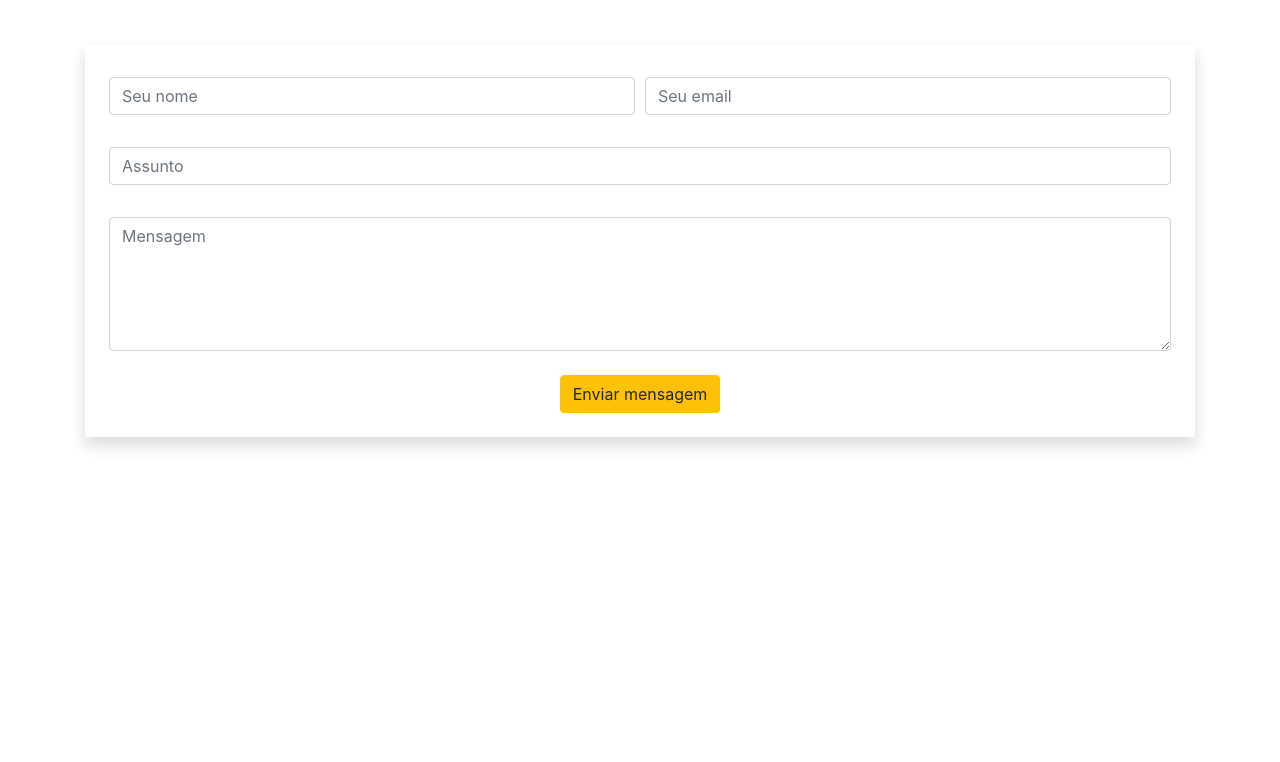
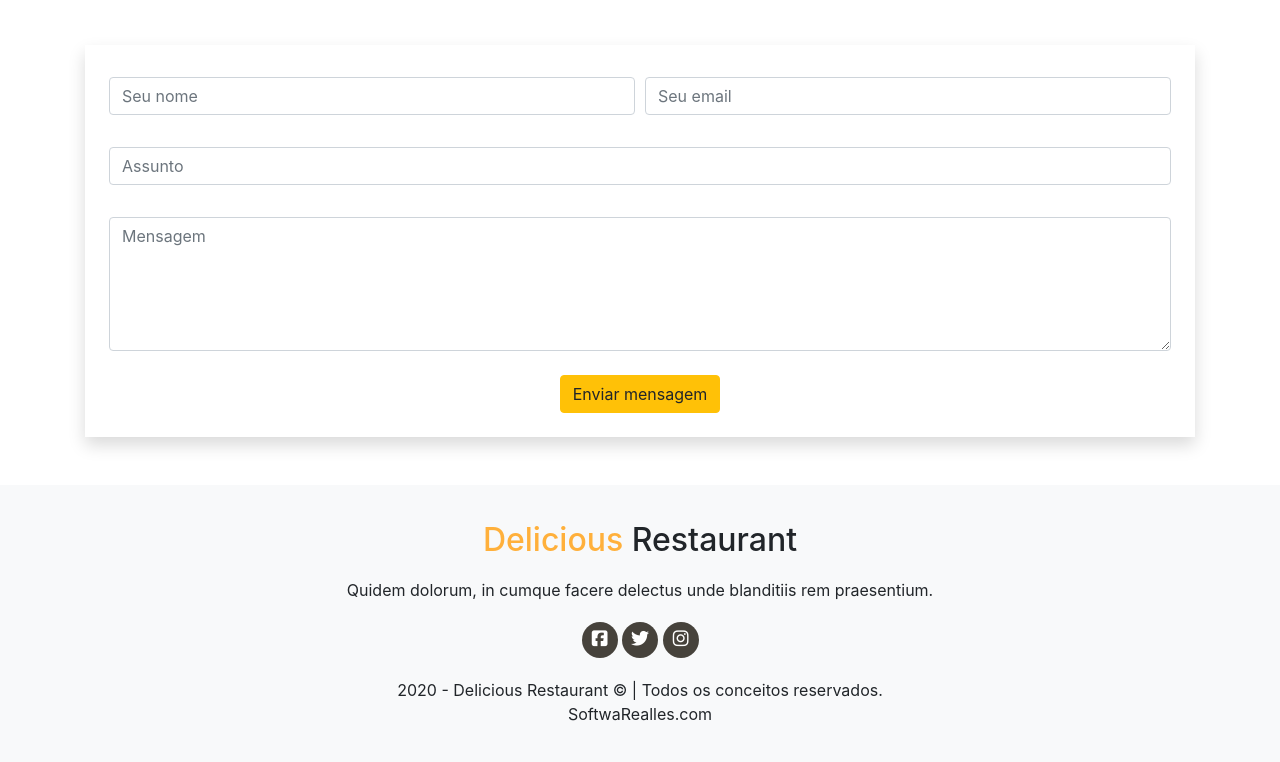
Before and after one commit to fsilva2016/delicious, a plain HTML site: page index.html in a window 1280 px wide. Shown: the part 5598-6360 px from the top of the page. Before the commit the page ends 6083 px from the top, so only its background shows below. Drawn offline with nearby package versions, Linux system fonts and the light colour scheme.

Commit message:
feature/footer

```diff
--- a/index.html
+++ b/index.html
@@ -689,6 +689,38 @@
         </div>
       </section>
       <!-- contact /-->
+
+      <!-- footer -->
+      <footer class="footer bg-light py-3">
+        <div class="container">
+          <div class="row">
+            <div class="col main-title">
+              <h2><span>Delicious</span> Restaurant</h2>
+              <p>
+                Quidem dolorum, in cumque facere delectus unde blanditiis rem praesentium.
+              </p>
+              <div class="social-footer">
+                <a href="https://facebook.com">
+                  <i class="fab fa-facebook-square"></i>
+                </a>
+                <a href="https://facebook.com">
+                  <i class="fab fa-twitter"></i>
+                </a>
+                <a href="https://facebook.com">
+                  <i class="fab fa-instagram"></i>
+                </a>
+              </div>
+              <p>
+                2020 - Delicious Restaurant &copy; | Todos os conceitos reservados.
+              </p>
+              <p>
+                SoftwaRealles.com
+              </p>
+            </div>
+          </div>
+        </div>
+      </footer>
+      <!-- footer /-->
       <script src="https://kit.fontawesome.com/65b3658ca8.js" crossorigin="anonymous"></script>
       <script src="https://code.jquery.com/jquery-3.3.1.slim.min.js" integrity="sha384-q8i/X+965DzO0rT7abK41JStQIAqVgRVzpbzo5smXKp4YfRvH+8abtTE1Pi6jizo" crossorigin="anonymous"></script>
       <script src="https://cdnjs.cloudflare.com/ajax/libs/popper.js/1.14.3/umd/popper.min.js" integrity="sha384-ZMP7rVo3mIykV+2+9J3UJ46jBk0WLaUAdn689aCwoqbBJiSnjAK/l8WvCWPIPm49" crossorigin="anonymous"></script>
--- a/scss/style.scss
+++ b/scss/style.scss
@@ -127,3 +127,21 @@
 .maps{
   padding: 0;
 }
+.social-footer a {
+  font-size: 18px;
+  display: inline-block;
+  background: #46423b;
+  color: #fff;
+  line-height: 1;
+  padding: 8px 0;
+  margin-right: 4px;
+  border-radius: 50%;
+  text-align: center;
+  width: 36px;
+  height: 36px;
+  transition: 0.3s;
+  margin: 20px 0;
+}
+.social-footer a:hover {
+  background: #ffb03b;
+}
```
Also changed, not shown: css/style.css.
